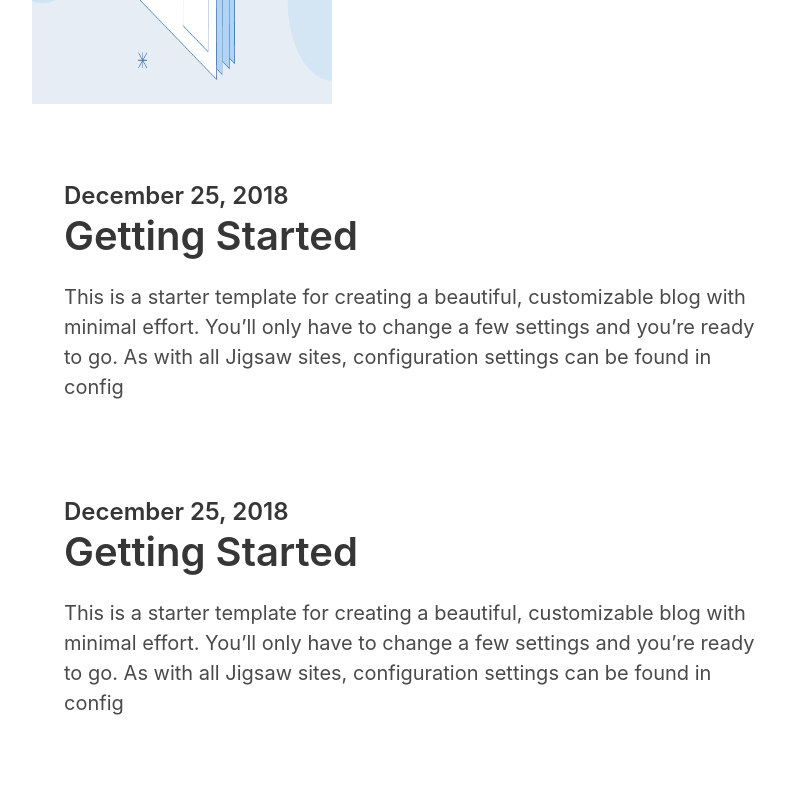
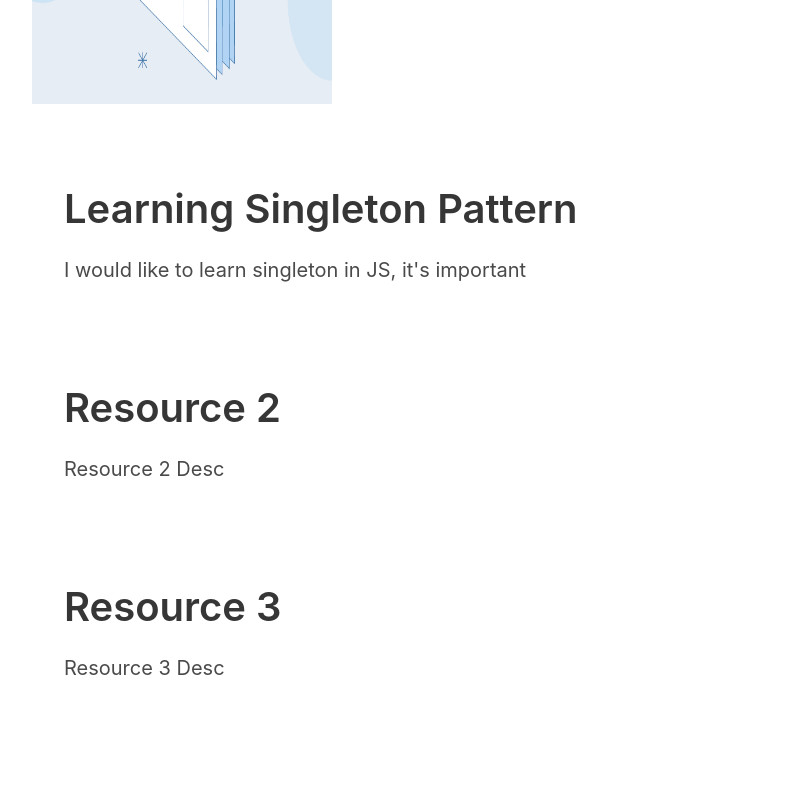
Before and after one commit to lrangelc/nextjs-content-manager-app, a Next.js app: page / in a window 1280 px wide. Shown: the part 300-1100 px from the top of the page, without its empty margins (228-1013 px from the left). Built offline with nearby package versions, Linux system fonts and the light colour scheme.

Commit message:
Highlight list

```diff
--- a/components/ResourceHighlight.tsx
+++ b/components/ResourceHighlight.tsx
@@ -2,7 +2,7 @@ import Image from 'next/image';
 
 const firstPostPic = '/images/first-post.png';
 
-const ResourceHightlight = () => {
+const ResourceHightlight = (props) => {
   return (
     <>
       <section className='hero'>
@@ -13,38 +13,25 @@ const ResourceHightlight = () => {
                 <Image priority src={firstPostPic} alt='Logo' width={300} height={300} />
               </div>
             </div>
-
-            <section className='section'>
+            {props.resources.map((resource) => {
+              return (
+                <>
+                  <section className='section' key={resource.id}>
                     <div className='columns'>
                       <div className='column is-8 is-offset-2'>
                         <div className='content is-medium'>
-                    <h2 className='subtitle is-4'>December 25, 2018</h2>
-                    <h1 className='title'>Getting Started</h1>
-                    <p>
-                      This is a starter template for creating a beautiful, customizable blog with minimal effort. You’ll only have to change
-                      a few settings and you’re ready to go. As with all Jigsaw sites, configuration settings can be found in config
-                    </p>
+                          <h2 className='subtitle is-4'>{resource.createdAt}</h2>
+                          <h1 className='title'>{resource.title}</h1>
+                          <p>{resource.description}</p>
                         </div>
                       </div>
                     </div>
                   </section>
 
                   <div className='is-divider'></div>
-
-            <section className='section'>
-              <div className='columns'>
-                <div className='column is-8 is-offset-2'>
-                  <div className='content is-medium'>
-                    <h2 className='subtitle is-4'>December 25, 2018</h2>
-                    <h1 className='title'>Getting Started</h1>
-                    <p>
-                      This is a starter template for creating a beautiful, customizable blog with minimal effort. You’ll only have to change
-                      a few settings and you’re ready to go. As with all Jigsaw sites, configuration settings can be found in config
-                    </p>
-                  </div>
-                </div>
-              </div>
-            </section>
+                </>
+              );
+            })}
           </div>
         </div>
       </section>
--- a/pages/index.tsx
+++ b/pages/index.tsx
@@ -9,11 +9,11 @@ function Home() {
   return (
     <>
       <Layout>
-        <ResourceHightlight />
+        <ResourceHightlight resources={resources} />
 
         <Newsletter />
 
-        <ResourceList />
+        <ResourceList resources={resources} />
 
         {JSON.stringify(resources)}
         <Footer />
```
Lines whose indentation alone changed are shown as unchanged.
